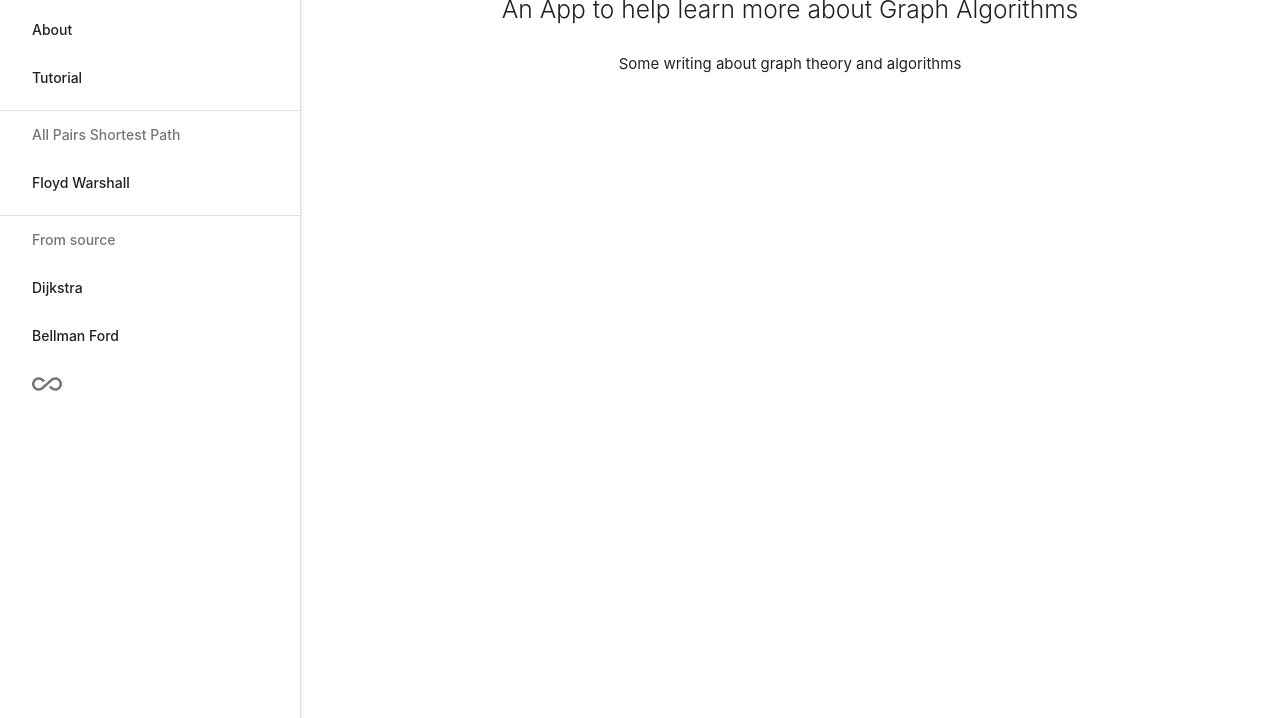
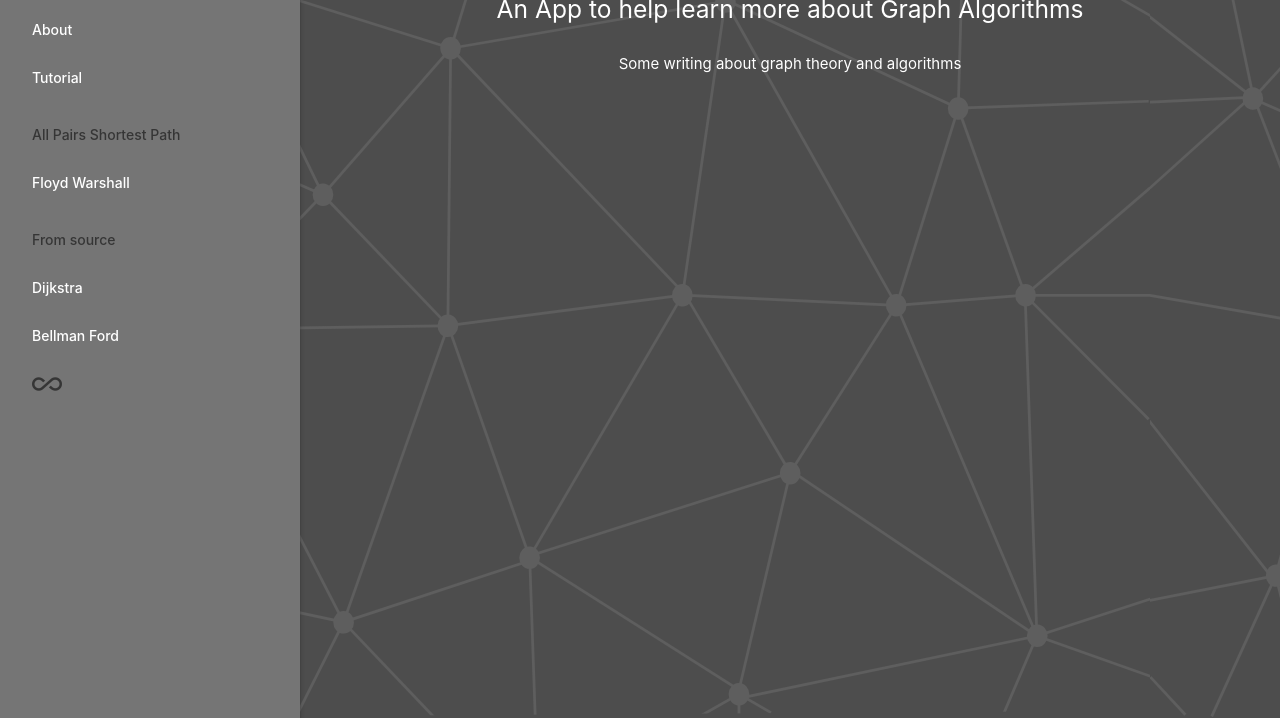
Before and after one commit to baizel/viz-dissertation, a Django app: page / in a window 1280 px wide. Shown: the part 202-920 px from the top of the page. Run offline with Django 3.2, Linux system fonts and the light colour scheme.

Commit message:
WIP: Rework frontend

```diff
--- a/Viz/utils/context.py
+++ b/Viz/utils/context.py
@@ -22,10 +22,11 @@ class Context(metaclass=Singleton):
 
     def __init__(self):
         self.__context: dict = dict()
-        self.__context["primaryColour"] = "#e57373 grey lighten-5"
-        self.__context["secondaryColour"] = "#eeeeee grey lighten-3"
+        self.__context["bgColour"] = "grey lighten-1"
+        self.__context["primaryColour"] = "grey darken-1"
+        self.__context["secondaryColour"] = "grey lighten-1"
         self.__context["buttonColour"] = "purple lighten-1"
-        self.__context["primaryText"] = "#black-text"
+        self.__context["primaryText"] = "white-text"
         self.__context["pageTitle"] = "A Title"
         self.__context["selectedNodeColor"] = SELECTED_NODE_COLOR
         self.__context["currentNodeColor"] = CURRENT_NODE_COLOR
--- a/VizApp/settings.py
+++ b/VizApp/settings.py
@@ -30,7 +30,7 @@ ALLOWED_HOSTS = ['viz.baizel.dev','viz-learn.herokuapp.com', 'vizapp.baizelmathe
 # Application definition
 
 INSTALLED_APPS = [
-    'scout_apm.django',
+    # 'scout_apm.django',
     'django.contrib.admin',
     'django.contrib.auth',
     'django.contrib.contenttypes',
@@ -49,6 +49,8 @@ MIDDLEWARE = [
     'django.contrib.messages.middleware.MessageMiddleware',
     'django.middleware.clickjacking.XFrameOptionsMiddleware',
 ]
+if os.environ.get("RELEASE",False):
+    INSTALLED_APPS.append('scout_apm.django')
 
 #scout stuff
 SCOUT_NAME = "VizAppScout"
--- a/templates/base.html
+++ b/templates/base.html
@@ -30,13 +30,13 @@
     </head>
 {% endblock %}
 
-<body>
+<body class="{{ bgColour }}">
 <main>
     {% block fixed_nav_bar_html %}
-        <ul class="sidenav  sidenav-fixed" id="mobile-nav">
+        <ul class="sidenav {{ primaryColour }} white-text sidenav-fixed" id="mobile-nav">
 
             {% include 'nav_content.html' %}
-            <div class = "mid">
+            <div class = "mid {{ primaryText }}">
                 <li><a class="waves-effect center" href="https://www.github.com/baizel/dissertation"><i class="center-align small material-icons">all_inclusive</i></a></li>
             </div>
 
--- a/templates/home.html
+++ b/templates/home.html
@@ -1,12 +1,21 @@
 {% extends "base.html" %}
-
+{% load static %}
+{% block css %}
+    <style>
+        body {
+            width: 100%;
+            background-image: url("{% static 'images/bakckground.svg' %}");
+            background-size: contain;
+        }
+    </style>
+{% endblock %}
 {% block content %}
     <br><br>
     <h1 class="header center {{ primaryText }}">Viz</h1>
-    <div class="row center">
-        <h5 class="header col s12 light">An App to help learn more about Graph Algorithms</h5>
+    <div class="row {{ primaryText }} center">
+        <h5 class="header col s12">An App to help learn more about Graph Algorithms</h5>
     </div>
-    <div class="row center">
+    <div class="row center {{ primaryText }}">
         <p>Some writing about graph theory and algorithms</p>
     </div>
     <br><br>
--- a/templates/nav_content.html
+++ b/templates/nav_content.html
@@ -16,19 +16,20 @@
         {% endif %}
     </div>
 </li>
-
-<li><a href="/">Home</a></li>
-<li><a href="/about">About</a></li>
-<li><a href="/tutorial">Tutorial</a></li>
+<div class="{{ primaryText }}">
+    <li><a class="{{ primaryText }}" href="/">Home</a></li>
+    <li><a class="{{ primaryText }}" href="/about">About</a></li>
+    <li><a class="{{ primaryText }}" href="/tutorial">Tutorial</a></li>
 
     <li>
-    <div class="divider"></div>
+        <div class="divider {{ primaryColour }}"></div>
     </li>
     <li><a class="subheader">All Pairs Shortest Path</a></li>
-<li><a class="waves-effect" href="/algorithm/floyd">Floyd Warshall</a></li>
+    <li><a class="{{ primaryText }}" class="waves-effect" href="/algorithm/floyd">Floyd Warshall</a></li>
     <li>
-    <div class="divider"></div>
+        <div class="divider {{ primaryColour }}"></div>
     </li>
     <li><a class="subheader">From source</a></li>
-<li><a class="waves-effect" href="/algorithm/dijkstra">Dijkstra</a></li>
-<li><a class="waves-effect" href="/algorithm/ford">Bellman Ford</a></li>
+    <li><a class="waves-effect {{ primaryText }}" href="/algorithm/dijkstra">Dijkstra</a></li>
+    <li><a class="waves-effect {{ primaryText }}" href="/algorithm/ford">Bellman Ford</a></li>
+</div>
```
Also changed, not shown: templates/algorithm_base.html (+9 -10 lines), Viz/static/images/bakckground.svg (added), Viz/static/images/bakckground_Main.svg (added). Lines whose indentation alone changed are shown as unchanged.
